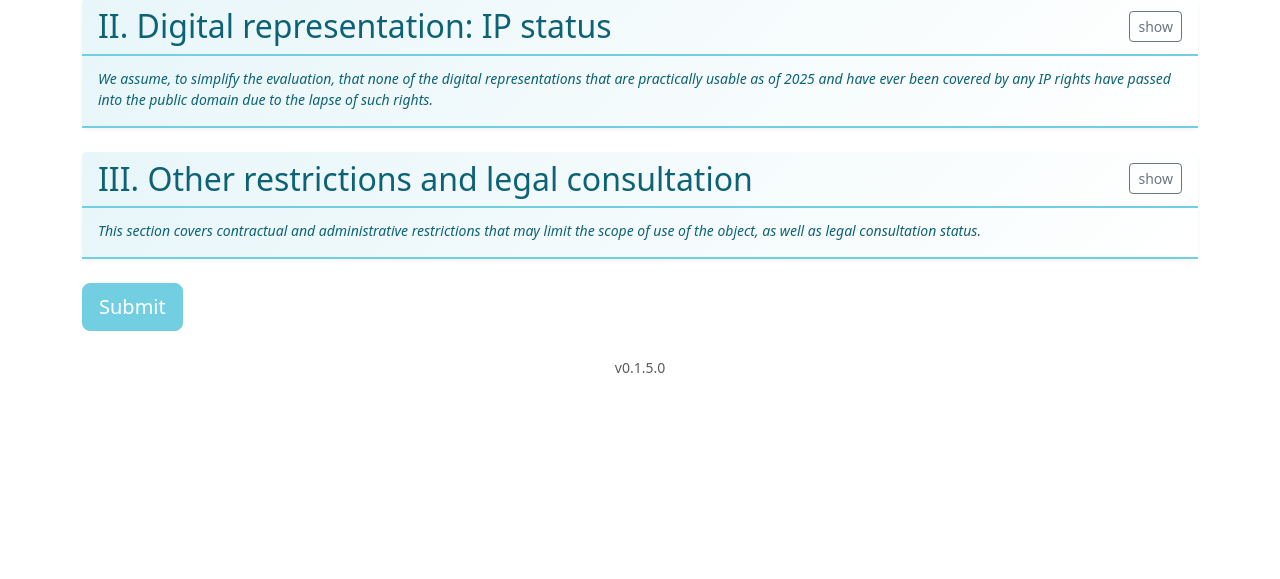
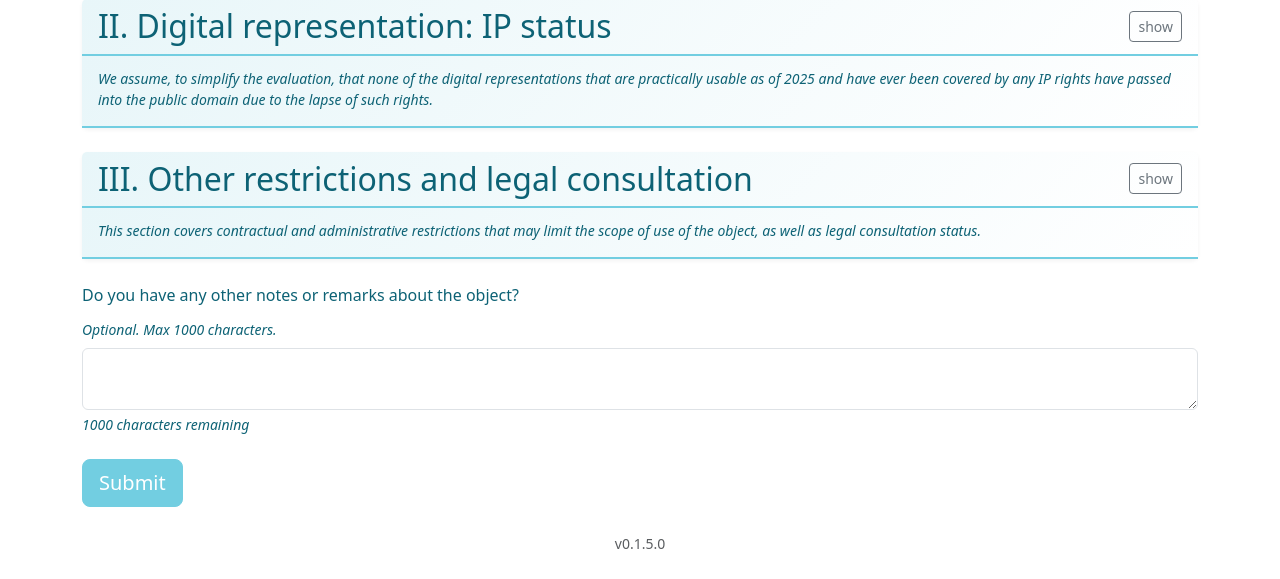
Before and after one commit to Leftfish/impulse-wp4-tool, a Flask app: page / in a window 1280 px wide. Shown: the part 2080-2659 px from the top of the page. Before the commit the page ends 2453 px from the top, so only its background shows below. Run offline with Flask 3, Linux system fonts and the light colour scheme.

Commit message:
Add "other remarks" text field.

```diff
--- a/app.py
+++ b/app.py
@@ -52,6 +52,7 @@ def process_form(form):
         "institution_name": form.institution_name.data,
         "object_collection_ownership": form.object_collection_ownership.data,
         "object_url": form.object_url.data,
+        "general_notes": form.general_notes.data,
         "copyright_info": {
             "is_copyright_work": form.is_copyright_work.data,
             "is_derivative": form.is_derivative.data,
--- a/constants.py
+++ b/constants.py
@@ -736,6 +736,11 @@ CC_LICENSE_AVAILABILITY_CHOICES = [
     ("other_open", "Yes. It is a non-CC open content license."),
 ]
 
+# General notes at the end of the form
+GENERAL_NOTES_LABEL = "Do you have any other notes or remarks about the object?"
+GENERAL_NOTES_DESCRIPTION = "Optional. Max 1000 characters."
+GENERAL_NOTES_MAXLEN = 1000
+
 # Object only (shared across different rights types): non-open content rights acquisition forms
 OBJECT_COPYRIGHT_RIGHTS_ACQUIRED_LABEL = "If you are not the rightholder, did you otherwise acquire rights that enable you to make the original object available online (e.g. through rights transfer, license agreement, or legal provisions)?"
 
--- a/forms.py
+++ b/forms.py
@@ -901,3 +901,11 @@ class CopyrightForm(FlaskForm):
         validators=[Optional(), Length(max=OBJECT_RESTRICTIONS_NOTES_MAXLEN)],
         render_kw={"maxlength": OBJECT_RESTRICTIONS_NOTES_MAXLEN},
     )
+
+    # General notes near submit
+    general_notes = TextAreaField(
+        GENERAL_NOTES_LABEL,
+        description=GENERAL_NOTES_DESCRIPTION,
+        validators=[Optional(), Length(max=GENERAL_NOTES_MAXLEN)],
+        render_kw={"maxlength": GENERAL_NOTES_MAXLEN},
+    )
--- a/templates/index.html
+++ b/templates/index.html
@@ -1241,6 +1241,14 @@
         </div>
     </div>
 
+    <div class="mb-4">
+        {{ form.general_notes.label(class="form-label") }}
+        {% if form.general_notes.description %}
+        <div class="form-text mb-2">{{ form.general_notes.description }}</div>
+        {% endif %}
+        {{ form.general_notes(class="form-control") }}
+        <div class="form-text"><span id="general-notes-remaining"></span> characters remaining</div>
+    </div>
 
     <button type="submit" class="btn btn-primary btn-lg">Submit</button>
 </form>
@@ -1424,6 +1432,19 @@
             notes.addEventListener('input', update);
             update();
         }
+
+        // Remaining chars for general notes
+        const genNotes = document.getElementById('general_notes');
+        const genRemaining = document.getElementById('general-notes-remaining');
+        if (genNotes && genRemaining) {
+            const maxGen = parseInt(genNotes.getAttribute('maxlength') || '1000', 10);
+            const updateGen = function() {
+                const used = (genNotes.value || '').length;
+                genRemaining.textContent = (maxGen - used);
+            };
+            genNotes.addEventListener('input', updateGen);
+            updateGen();
+        }
     });
 </script>
 {% endblock %}
--- a/utils.py
+++ b/utils.py
@@ -202,7 +202,8 @@ def calculate_results(data, intermediate):
         "institution_name",
         "object_url",
         "object_collection_ownership",
-        "digital_repr_nature"
+        "digital_repr_nature",
+        "general_notes"
     ]
     results["debug_info"] = {
         "basic_information": {k: data[k] for k in basic_info_fields if k in data},
```
